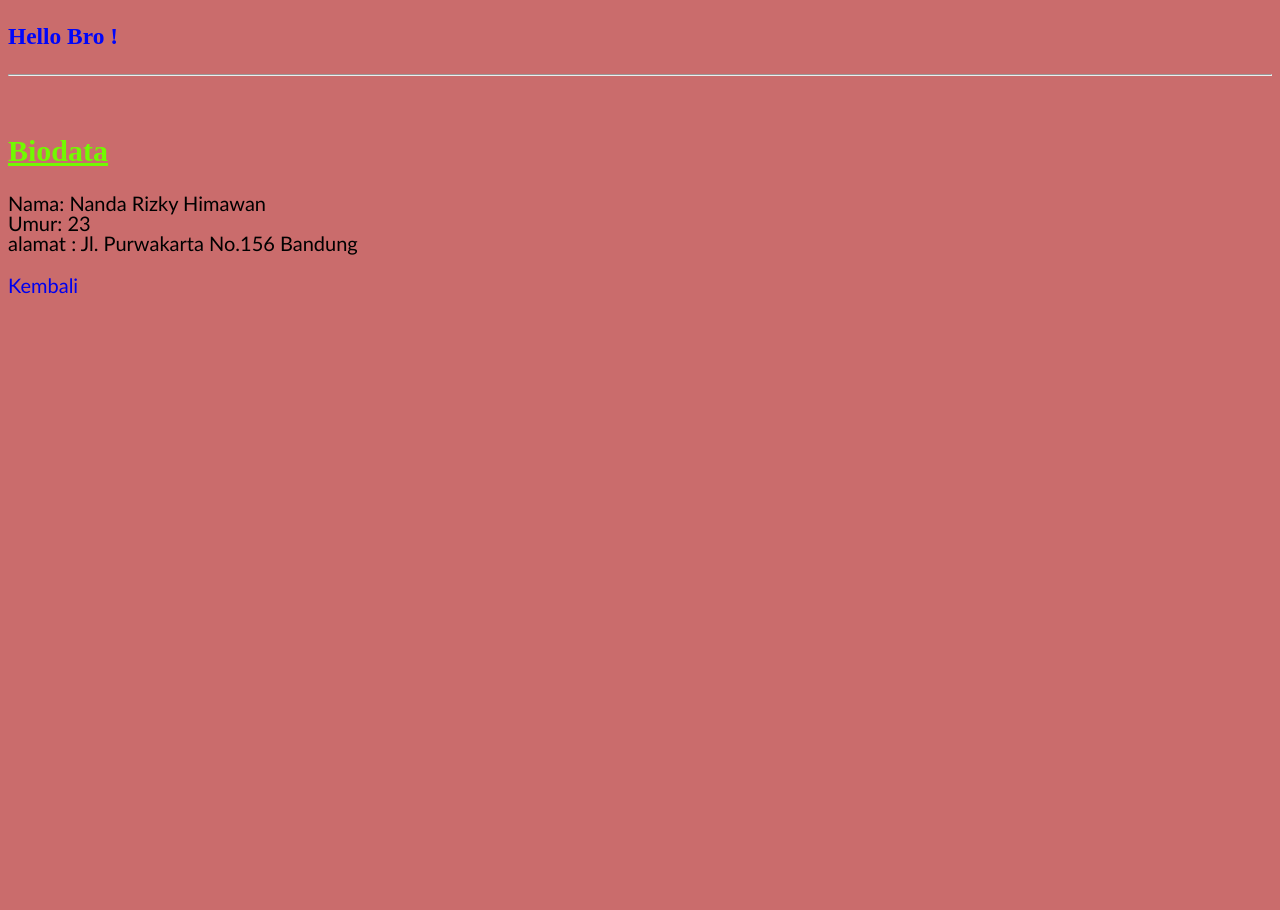
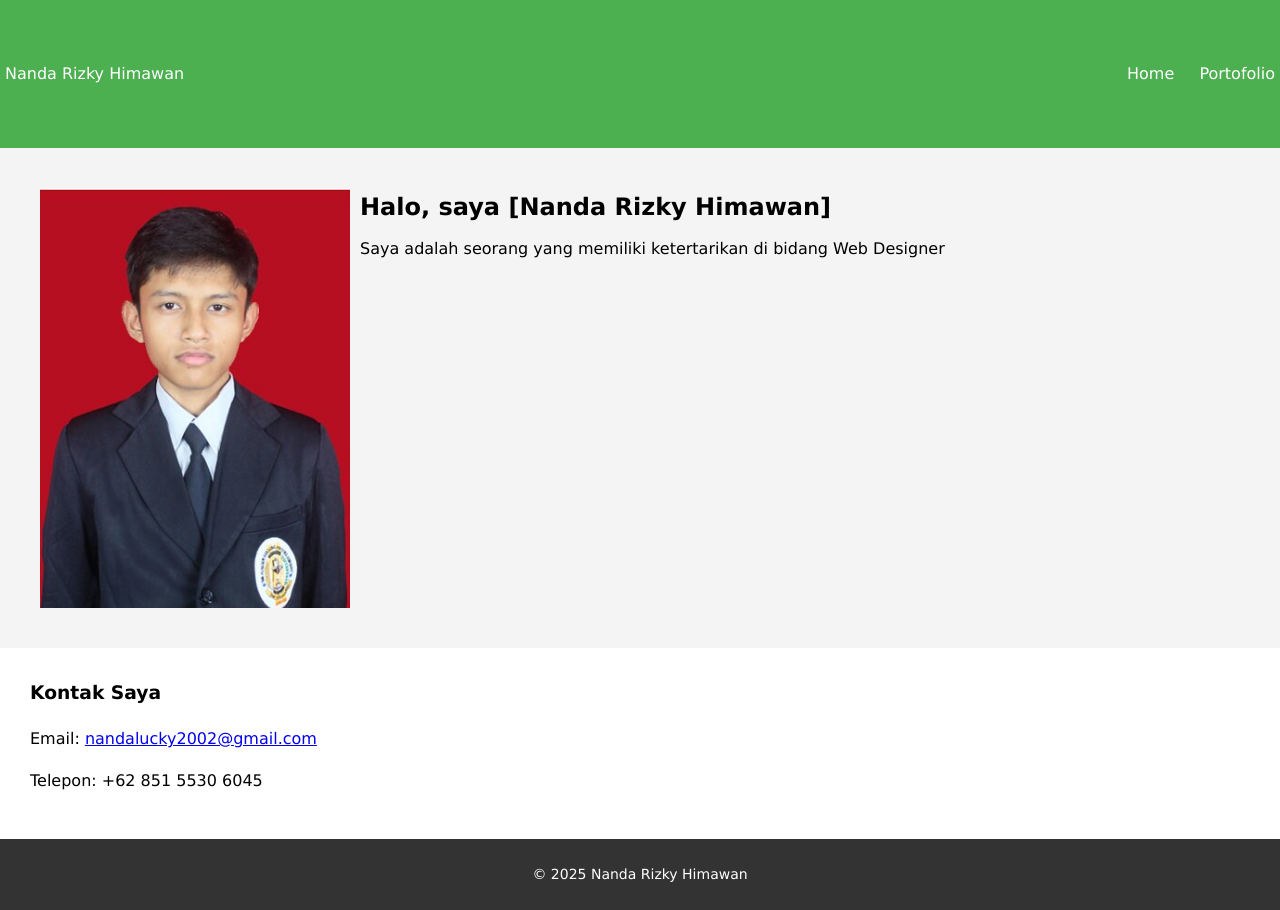
Before and after one commit to NandaRH/latihan-css, a plain HTML site: page profil.html in a window 1280 px wide. Before the commit the page ends 800 px from the top, so only its background shows below. Drawn offline with Linux system fonts and the light colour scheme.

Commit message:
edit profil dan css

```diff
--- a/Style2.css
+++ b/Style2.css
@@ -1,19 +1,66 @@
-body {font-family: Century;
-    font-variant: normal;
-    font-style: normal;
-    font-size:20px;
-    background-color: rgb(202, 108, 108);
+
+body {
+  margin: 0;
+  font-family:Verdana, Geneva, Tahoma, sans-serif;
+  line-height: 1.6;
 }
 
-         h3 {color: rgb(1, 6, 250);
-            font-family: 'Century';}
-         h2 {color: rgb(113, 250, 1); }
 
-          p{line-height: 20px;
-                  color:rgb(0, 0, 0);
-                  font-family:'Gill Sans MT';
-                 }
+header {
+  background-color: #4CAF50;
+  color: white;
+  display: flex;
+  justify-content: space-between;
+  align-items:center;
+  padding: 45px 5px;
+}
 
-                 a{text-decoration: none;
-                font-family: 'Gill Sans MT';
-                }
+
+header p a {
+  color: white;
+  text-decoration: none;
+  margin-left: 20px;
+}
+
+
+.intro {
+  display: flex;
+  align-items: top;
+  background: #f4f4f4;
+  padding: 40px;
+}
+
+.profile-pic {
+  width: 310px;
+  height: 420px;
+  background:url(NandaCrop.jpg);
+  background-size: cover;
+  margin-right: 10px;
+}
+
+.intro-text h2 {
+  margin: 0 0 10px;
+}
+
+.intro-text p {
+  margin: 0;
+}
+
+
+.contact {
+  background: #fff;
+  padding: 30px;
+}
+
+.contact h3 {
+  margin-top: 0;
+}
+
+
+footer {
+  background: #333;
+  color: white;
+  text-align :center;
+  padding: 10px;
+  font-size: 14px;
+}
--- a/profil.html
+++ b/profil.html
@@ -1,17 +1,40 @@
 <!DOCTYPE html>
-<html lang="en">
+<html lang="id">
 <head>
-    <link rel="stylesheet" href="Style2.css">
+  <meta charset="UTF-8">
+  <title>Portofolio Saya</title>
+  <link rel="stylesheet" href="style2.css">
 </head>
-    <body>
-        <h3>Hello Bro !</h3>
-<hr>
-            <br>
-            <h2><u>Biodata</u></h2>
-            <P>Nama: Nanda Rizky Himawan <br>
-            Umur: 23 <br>
-            alamat  : Jl. Purwakarta No.156 Bandung<br></P>
+<body>
 
-    <a href="index.html">Kembali</a>
+  <header>
+    <div class="logo">Nanda Rizky Himawan</div>
+    <p>
+      <a href="#">Home</a>
+      <a href="#">Portofolio</a>
+    </p>
+  </header>
+
+
+  <main>
+    <section class="intro">
+      <div class="profile-pic"></div>
+      <div class="intro-text">
+        <h2>Halo, saya [Nanda Rizky Himawan]</h2>
+        <p>Saya adalah seorang yang memiliki ketertarikan di bidang Web Designer</p>
+      </div>
+    </section>
+
+    <section class="contact">
+      <h3>Kontak Saya</h3>
+      <p>Email: <a href="mailto:nandalucky2002@gmail.com">nandalucky2002@gmail.com</a></p>
+      <p>Telepon: +62 851 5530 6045</p>
+    </section>
+  </main>
+
+
+  <footer>
+    <p>© 2025 Nanda Rizky Himawan</p>
+  </footer>
 </body>
 </html>
```
Also changed, not shown: NandaCrop.jpg (added).
